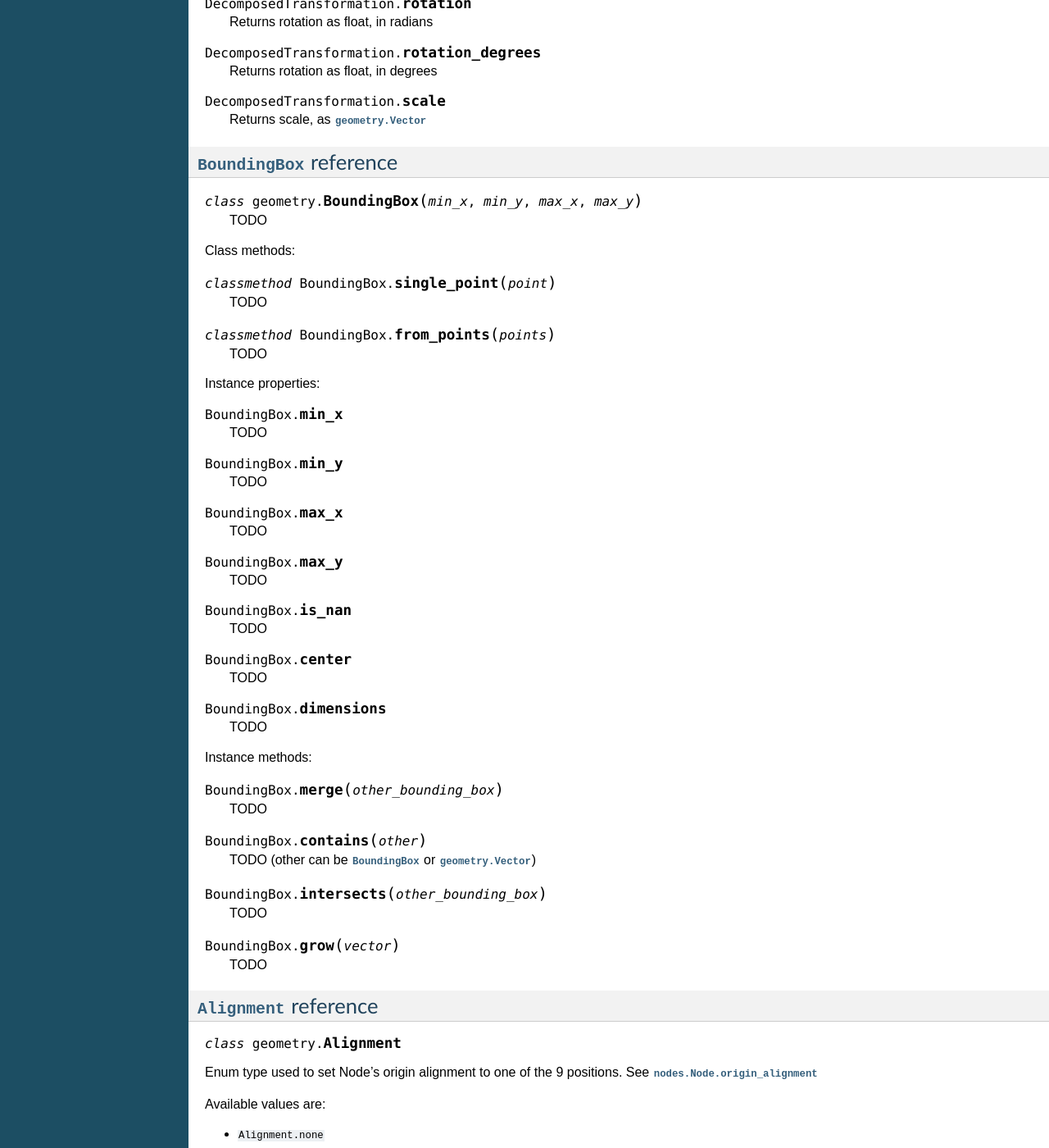
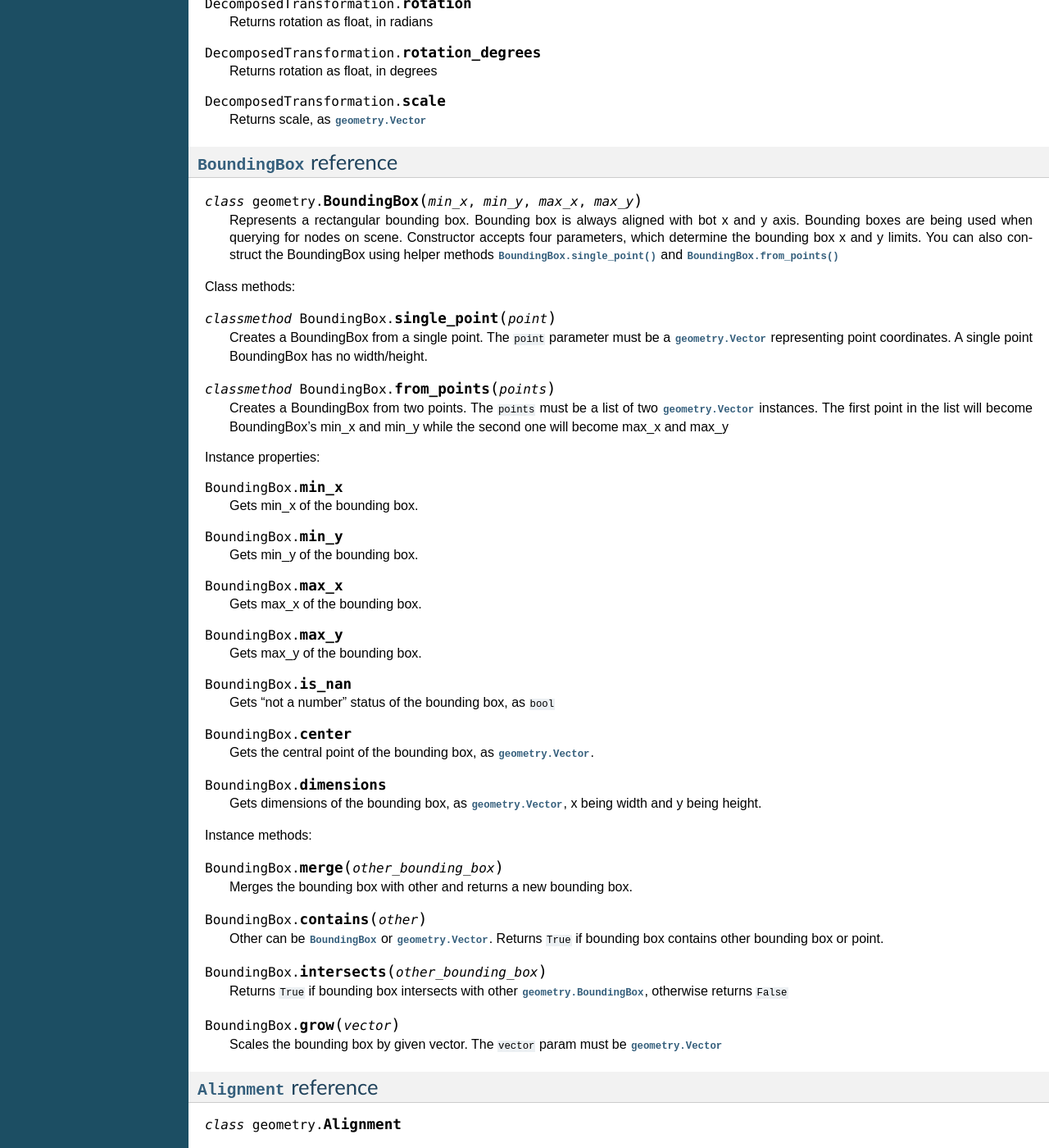
Before and after one commit to kaaengine/kaa, a Sphinx documentation site: the page built from docs/reference/geometry.rst, in a window 1280 px wide and 1400 px high, scrolled down 6281 px. Shown: the whole window at 82% size. Built offline with Sphinx 7.4.7, drawn with Linux system fonts in a browser that asks for light colours.

Commit message:
added documentation for bounding boxes, spatial index queries and other related stuff

```diff
--- a/docs/reference/geometry.rst
+++ b/docs/reference/geometry.rst
@@ -425,66 +425,73 @@ Instance properties:
 
 .. class:: BoundingBox(min_x, min_y, max_x, max_y)
 
-    TODO
+    Represents a rectangular bounding box. Bounding box is always aligned with bot x and y axis. Bounding boxes
+    are being used when querying for nodes on scene. Constructor accepts four parameters, which determine the
+    bounding box x and y limits. You can also construct the BoundingBox using helper methods
+    :meth:`BoundingBox.single_point` and :meth:`BoundingBox.from_points`
 
 Class methods:
 
 .. classmethod:: BoundingBox.single_point(point)
 
-    TODO
+    Creates a BoundingBox from a single point. The :code:`point` parameter must be a :class:`geometry.Vector`
+    representing point coordinates. A single point BoundingBox has no width/height.
 
 .. classmethod:: BoundingBox.from_points(points)
 
-    TODO
+    Creates a BoundingBox from two points. The :code:`points` must be a list of two :class:`geometry.Vector`
+    instances. The first point in the list will become BoundingBox's min_x and min_y while the second one will become
+    max_x and max_y
 
 Instance properties:
 
 .. attribute:: BoundingBox.min_x
 
-    TODO
+    Gets min_x of the bounding box.
 
 .. attribute:: BoundingBox.min_y
 
-    TODO
+    Gets min_y of the bounding box.
 
 .. attribute:: BoundingBox.max_x
 
-    TODO
+    Gets max_x of the bounding box.
 
 .. attribute:: BoundingBox.max_y
 
-    TODO
+    Gets max_y of the bounding box.
 
 .. attribute:: BoundingBox.is_nan
 
-    TODO
+    Gets "not a number" status of the bounding box, as :code:`bool`
 
 .. attribute:: BoundingBox.center
 
-    TODO
+    Gets the central point of the bounding box, as :class:`geometry.Vector`.
 
 .. attribute:: BoundingBox.dimensions
 
-    TODO
+    Gets dimensions of the bounding box, as :class:`geometry.Vector`, x being width and y being height.
 
 Instance methods:
 
 .. method:: BoundingBox.merge(other_bounding_box)
 
-    TODO
+    Merges the bounding box with other and returns a new bounding box.
 
 .. method:: BoundingBox.contains(other)
 
-    TODO (other can be :class:`BoundingBox` or :class:`geometry.Vector`)
+    Other can be :class:`BoundingBox` or :class:`geometry.Vector`. Returns :code:`True` if bounding box contains
+    other bounding box or point.
 
 .. method:: BoundingBox.intersects(other_bounding_box)
 
-    TODO
+    Returns :code:`True` if bounding box intersects with other :class:`geometry.BoundingBox`, otherwise returns
+    :code:`False`
 
 .. method:: BoundingBox.grow(vector)
 
-    TODO
-
+    Scales the bounding box by given vector. The :code:`vector` param must be :class:`geometry.Vector`
 
 
 :class:`Alignment` reference
```
Also changed, not shown: docs/reference/engine.rst (+33 -4 lines), docs/reference/nodes.rst (+5 -2 lines).
